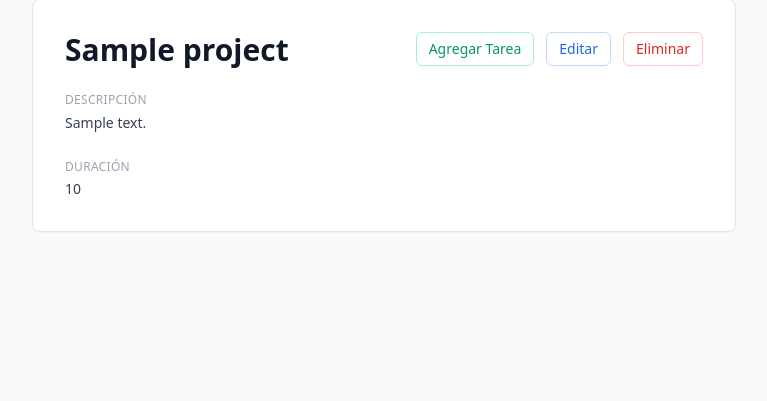
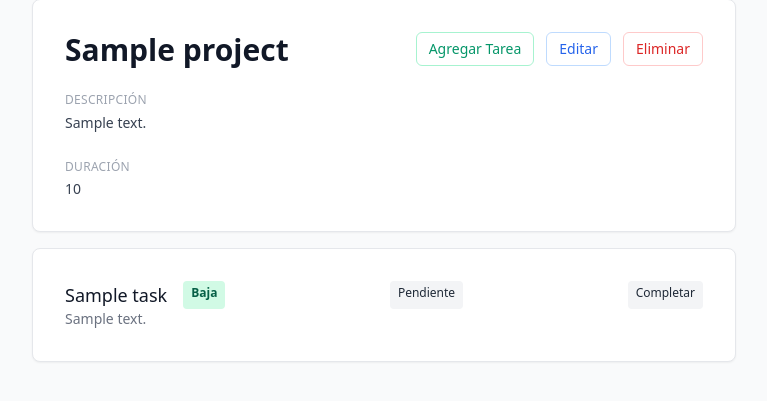
Before and after one commit to santiagoortizc/gestor_proyectos_optativa, a Django app: page /projects/1/ in a window 1280 px wide. Shown: the part 97-498 px from the top of the page, without its empty margins (256-1023 px from the left). Run offline with Django 5.2, Linux system fonts and the light colour scheme; tables that the repository leaves empty hold one stand-in row (values such as "Sample post").

Commit message:
clase tareas

```diff
--- a/gestor/templates/project_detail.html
+++ b/gestor/templates/project_detail.html
@@ -61,14 +61,34 @@
                     </dd>
                 </div>
 
-                <!-- <div>
-                    <dt class="text-xs font-medium uppercase tracking-wide text-gray-400">
-                        Tareas
-                    </dt>
-                    <dd class="mt-1 text-sm text-gray-700">
-                        {{ project.task_set.count }}
-                    </dd>
-                </div> -->
+                 </article>
+        {% for task in tasks %}
+            <article class="mt-4 bg-white border border-gray-200 rounded-lg p-6 sm:p-8 shadow-sm">
+                <div class="flex">
+                    <h2 class="text-lg font-medium text-gray-900">
+                        {{ task.title }}
+                    </h2>
+
+                    <p class="ml-4 rounded px-2 py-1 text-xs font-semibold {%if task.priority == 'low' %}bg-green-100 text-green-800 {% elif task.priority == 'medium' %} bg-yellow-100 text-yellow-800 {% else %}bg-red-100 text-red-800 {% endif %}">
+                        {{ task.get_priority_display }}
+                    </p>
+
+                    <form action="{% url 'update_task_status' task.id %}" method="post" class="ml-auto rounded px-2 py-1 text-xs font-semibold text-gray-700 {%if task.status == 'pending' %}bg-gray-100 text-gray-800{% elif task.status == 'in_progress' %}bg-yellow-100 text-yellow-800{% else %}bg-green-100 text-green-800{% endif %}">
+                      {% csrf_token %}
+                      <button type="submit" onclick="confirm('Esta seguro que desea cambiar el estado de la tarea?')" >{{ task.get_status_display }}</button>
+                    </form>
+                    {% if task.status != 'completed' %}
+                    <form action="{% url 'update_task_completed' task.id %}" method="post" class="ml-auto rounded px-2 py-1 text-xs font-semibold  bg-gray-100 text-gray-800">
+                      {% csrf_token %}
+                      <button type="submit" onclick="confirm('Esta seguro que desea cambiar el estado de la tarea?')" >Completar</button>
+                    </form>
+                    {% endif %}
+                </div>
+                <p class="text-sm text-gray-500">
+                    {{ task.description }}
+                </p>
+            </article>
+        {% endfor %}
             </dl>
 
         </article>
--- a/gestor/urls.py
+++ b/gestor/urls.py
@@ -17,4 +17,14 @@ urlpatterns = [
         views.new_task,
         name="new_task",
     ),
+    path(
+        "tasks/<int:task_id>/update-status/",
+        views.update_task_status,
+        name="update_task_status",
+    ),
+    path(
+        "tasks/<int:task_id>/update-completed/",
+        views.update_task_completed,
+        name="update_task_completed",
+    ),
 ]
--- a/gestor/views.py
+++ b/gestor/views.py
@@ -1,5 +1,6 @@
 from django.shortcuts import render, redirect
 from django.http import HttpResponse
+from django.views.decorators.http import require_POST
 from .models import Project, Task
 
 
@@ -18,7 +19,11 @@ def projects(request):
 
 def project_detail(request, project_id):
     project = Project.objects.get(id=project_id)
-    return render(request, "project_detail.html", {"project": project})
+    return render(
+        request,
+        "project_detail.html",
+        {"project": project, "tasks": project.tasks.all()},
+    )
 
 
 def new_project(request):
@@ -93,3 +98,23 @@ def new_task(request, project_id):
             "status_choices": Task.STATUS_CHOICES,
         },
     )
+
+
+@require_POST
+def update_task_status(request, task_id):
+    task = Task.objects.get(id=task_id)
+    if task.status == "pending":
+        task.status = "in_progress"
+        task.save()
+    elif task.status == "in_progress":
+        task.status = "completed"
+        task.save()
+
+    return redirect("project_detail", project_id=task.project.id)
+
+
+def update_task_completed(request, task_id):
+    task = Task.objects.get(id=task_id)
+    task.status = "completed"
+    task.save()
+    return redirect("project_detail", project_id=task.project.id)
```
